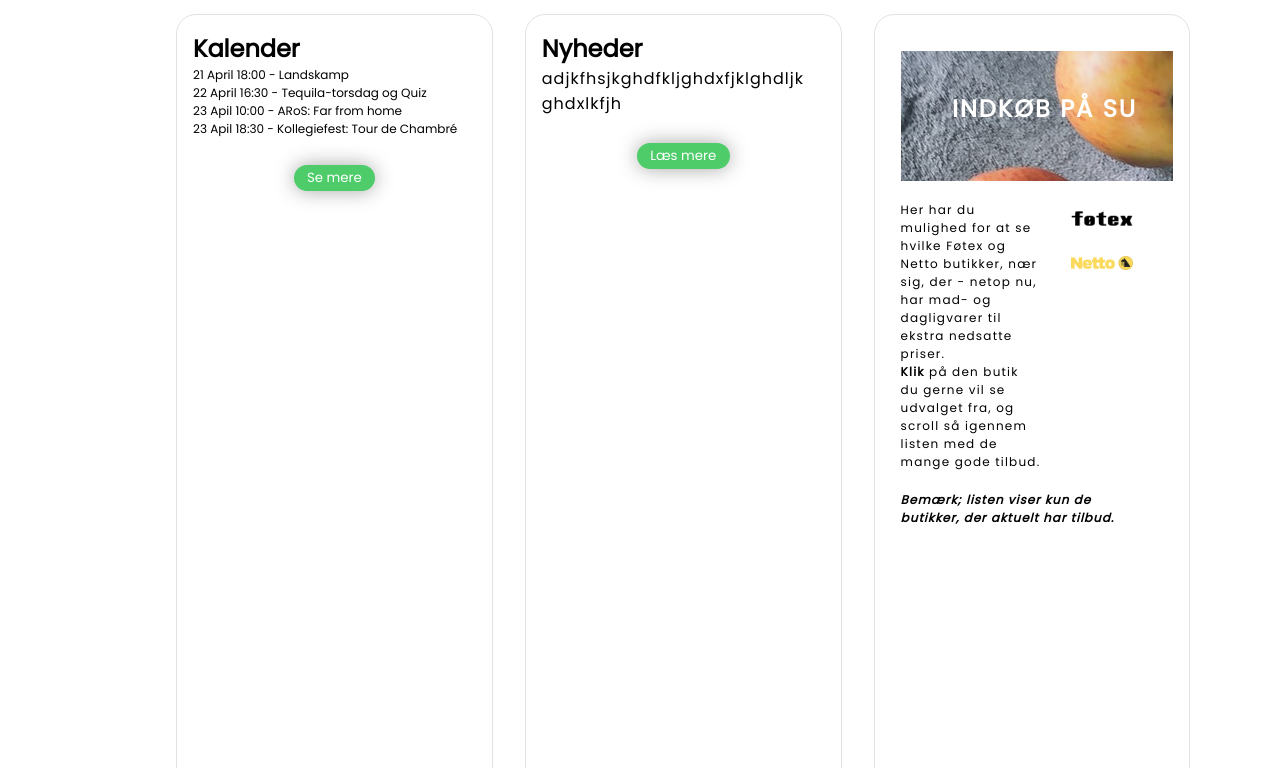
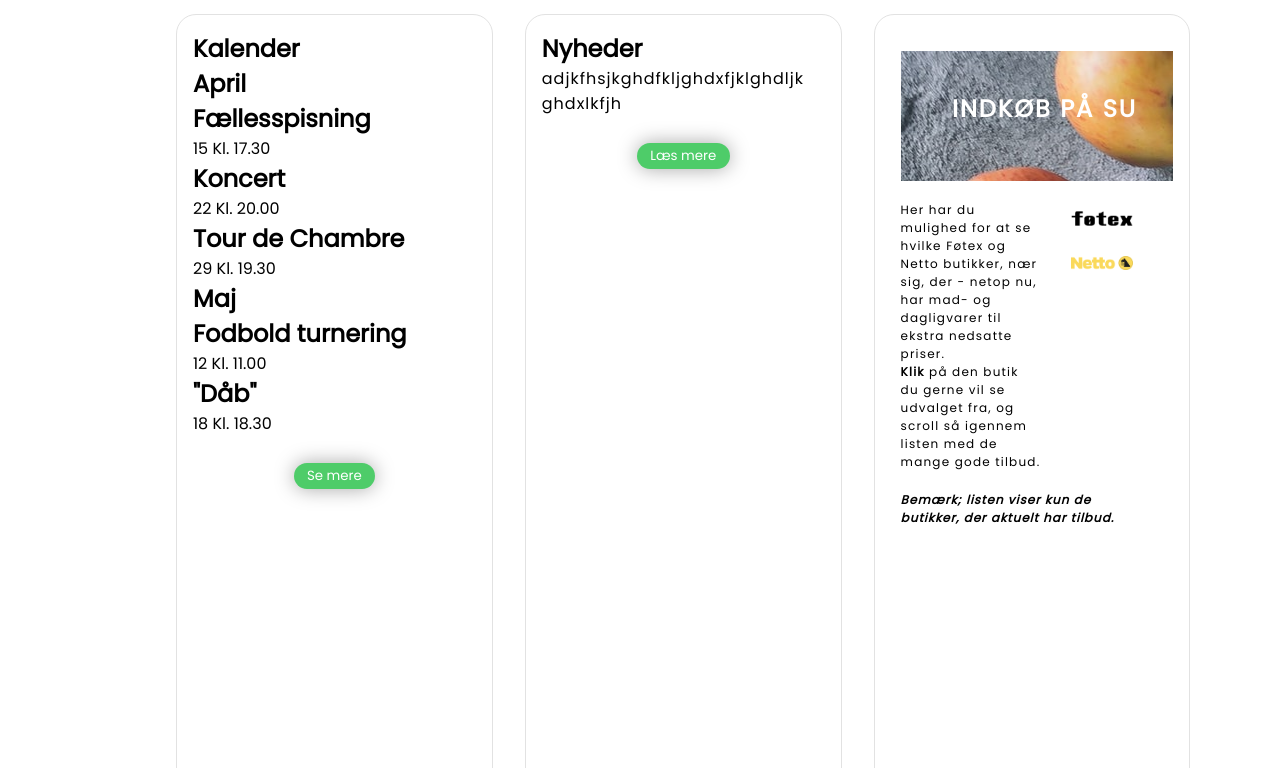
Before and after one commit to TWaskiw/kollegium, a plain HTML site: page index.html in a window 1280 px wide. Shown: the part 332-1100 px from the top of the page. Drawn offline with Linux system fonts and the light colour scheme; no server answers.

Commit message:
Add files via upload

```diff
--- a/index.html
+++ b/index.html
@@ -9,7 +9,7 @@
     <link rel="stylesheet" href="css/style.css" />
     <link href='https://fonts.googleapis.com/css?family=Poppins' rel='stylesheet'>
     <title>Åpark kollegiet</title>
-    <link rel="icon" type="image/png" href="img/aaparkkollegiet.png"/>
+    <link rel="icon" type="image/png" href="img/aaparkkollegiet.png" />
 </head>
 
 <body>
@@ -32,17 +32,50 @@
         <div class="hero"></div>
         <div class="content">
             <article>
-                <h1>Kalender</h1>
-                <ol>
-                    <li>21 April 18:00 - Landskamp</li>
-                    <li>22 April 16:30 - Tequila-torsdag og Quiz</li>
-                    <li>23 Apil 10:00 - ARoS: Far from home</li>
-                    <li>23 Apil 18:30 - Kollegiefest: Tour de Chambré</li>
-                </ol>
+                <h1 class="articlename">Kalender</h1>
+                <div class="calender-wrap">
+                    <section class="month">
+                        <h1 class="h1-month">April</h1>
+                        <div class="calender-content">
+                            <div class="calender-daily">
+                                <h2>Fællesspisning</h2>
+                                <p1 class="calender-p">15</p1>
+                                <p1 class="calender-p1">Kl. 17.30</p1>
+                            </div>
+                            <div class="calender-daily">
+                                <h2>Koncert</h2>
+                                <p1 class="calender-p">22</p1>
+                                <p1 class="calender-p1">Kl. 20.00</p1>
+                            </div>
+                            <div class="calender-daily">
+                                <h2>Tour de Chambre</h2>
+                                <p1 class="calender-p">29</p1>
+                                <p1 class="calender-p1">Kl. 19.30</p1>
+                            </div>
+                        </div>
+                    </section>
+                    <section class="month">
+                        <h1 class="h1-month">Maj</h1>
+                        <div class="calender-content">
+                            <div class="calender-daily">
+                                <h2>Fodbold turnering</h2>
+                                <p1 class="calender-p">12</p1>
+                                <p1 class="calender-p1">Kl. 11.00</p1>
+                            </div>
+                            <div class="calender-daily">
+                                <h2>"Dåb"</h2>
+                                <p1 class="calender-p">18</p1>
+                                <p1 class="calender-p1">Kl. 18.30</p1>
+                            </div>
+
+                        </div>
+                    </section>
+                </div>
+
                 <button>Se mere</button>
             </article>
             <article>
-                <h1>Nyheder</h1>
+                <h1 class="articlename">Nyheder</h1>
                 <p>adjkfhsjkghdfkljghdxfjklghdljkghdxlkfjh</p>
                 <button>Læs mere</button>
             </article>
```
